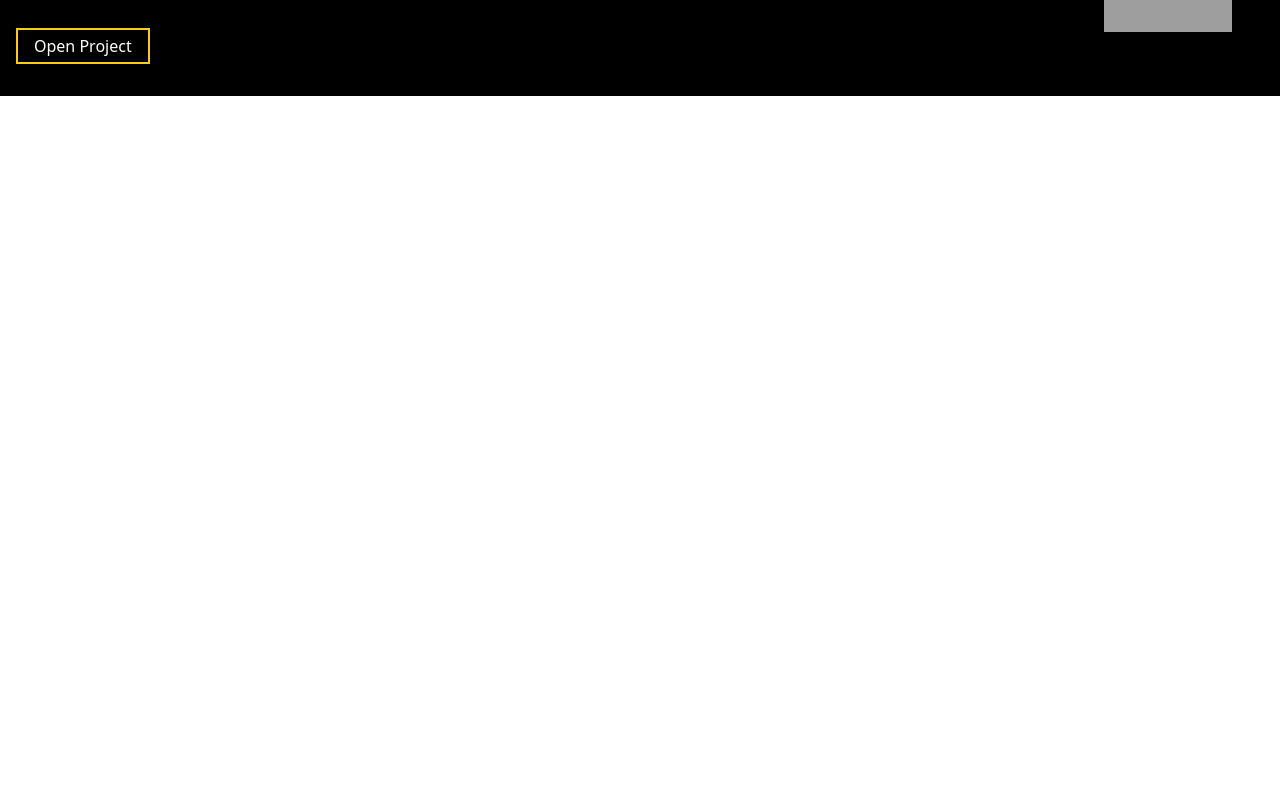
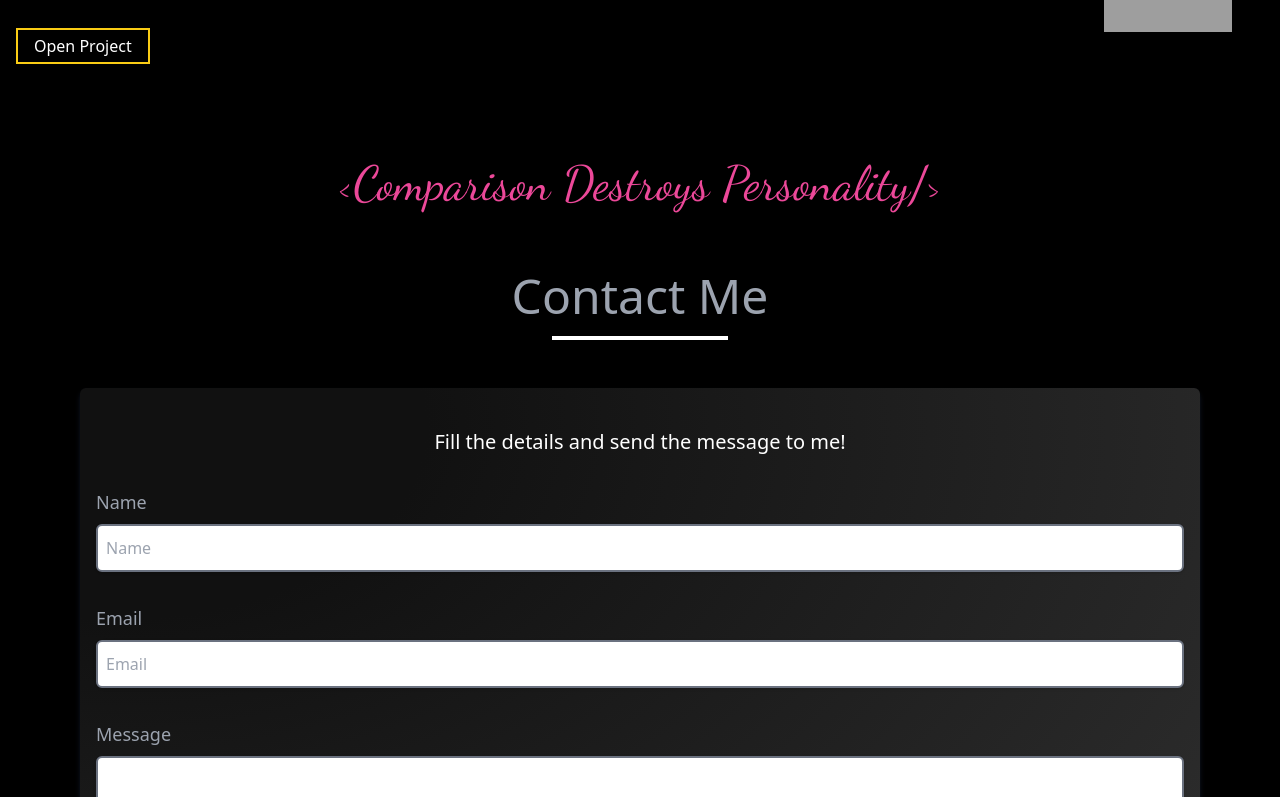
Before and after one commit to Subhadiptech/portfolio, a React (Create React App) app: page / in a window 1280 px wide. Shown: the part 2000-2797 px from the top of the page. Before the commit the page ends 2096 px from the top, so only its background shows below. Built offline with nearby package versions, Linux system fonts and the light colour scheme; grey boxes are pictures that could not be loaded.

Commit message:
contact section done

```diff
--- a/src/App.js
+++ b/src/App.js
@@ -1,6 +1,7 @@
 
 import './App.css';
 import About from './components/About';
+import Contact from './components/Contact';
 import Head from './components/Head';
 import Hero from './components/Hero';
 import Project from './components/Project';
@@ -15,6 +16,8 @@ function App() {
       <About/>
       <Quote quote='think twice code once'/>
       <Project/>
+      <Quote quote='comparison destroys personality'/>
+      <Contact/>
     </div>
   );
 }
--- /dev/null
+++ b/src/components/Contact.jsx
@@ -0,0 +1,60 @@
+import React from 'react'
+import { GrLinkedin,GrTwitter,GrGithub } from 'react-icons/gr'
+
+export default function Contact() {
+    return (
+        <div className='mt-8 pb-8 bg-transaprent '>
+
+
+        <main className='block text-center'>
+
+            <h1 className='mx-auto capitalize text-gray-400 text-5xl'>contact me</h1>
+            <div className='h-1 w-44 bg-white mt-4 mx-auto'></div></main>
+
+
+
+        <main className='mx-4'>
+
+        <article className='mt-12 radial-gradient mx-auto sm:mx-16 rounded-md z-50 shadow-md shadow-gray-900 py-8 px-4'>
+        <h1 className='text-white text-xl text-center mt-2'>Fill the details and send the message to me!</h1>
+
+        <form className='flex flex-col'>
+
+        <label className='text-lg text-gray-400 mt-8 capitalize' for="username">
+        Name
+      </label>
+      <input className='pl-2 mt-2 text-black rounded-md h-12 border-2 border-gray-500 focus:border-yellow-400 focus:border-2  focus:outline-none focus:shadow-outline leading-tight shadow appearance-none' type='text' placeholder='Name' />
+      <label className='text-lg text-gray-400 mt-8 capitalize' for="username">
+      Email
+    </label>
+    <input className='pl-2 mt-2 text-black rounded-md h-12 border-2 border-gray-500 focus:border-yellow-400 focus:border-2   focus:outline-none focus:shadow-outline leading-tight shadow appearance-none' type='email' placeholder='Email' />
+    <label className='text-lg text-gray-400 mt-8 capitalize' for="username">
+        Message
+      </label>
+      <input className='pl-2 mt-2 text-black rounded-md h-32 border-2 border-gray-500 focus:border-yellow-400 focus:border-2   focus:outline-none focus:shadow-outline leading-tight shadow appearance-none' type='text' placeholder='Write your message here ...' />
+
+      <input className='mt-12 h-12 p-1 mx-2 bg-red-500 hover:bg-red-700 rounded-sm text-white' type='submit'/>
+        </form>
+
+        <section className='text-center mt-4'>
+        <h1 className='text-white capitalize'>or connect me on</h1>
+        <ul className='flex justify-center items-center'>
+        <li><a href='https://www.linkedin.com/in/subhadipdhn/' target='_blank' className=''><GrLinkedin className='fill-white py-2 h-8 w-8 mt-4 hover:fill-blue-700' /></a></li>
+        <li><a href='https://twitter.com/Subhadipdhn' target='_blank' className=''><GrTwitter className='fill-white py-2 h-8 mt-4 w-8 hover:fill-sky-500' /></a></li>
+        <li><a href='https://github.com/Subhadiptech' target='_blank' className=''><GrGithub className='fill-white py-2 h-8 mt-4 w-8 hover:fill-slate-600' /></a></li>
+        </ul>
+
+        </section>
+
+        </article>
+
+
+
+
+
+        </main>
+
+
+        </div>
+    )
+}
--- a/src/components/Head.jsx
+++ b/src/components/Head.jsx
@@ -20,7 +20,7 @@ export default function Head() {
                     <li className='p-2'><a className='hover:text-yellow-400' href='#'>About</a></li>
                     <li className='p-2'><a className='hover:text-yellow-400' href='#'>Projects</a></li>
                     <li className='p-2'><a className='hover:text-yellow-400' href='#'>Blog</a></li>
-                    <button className='bg-yellow-400 hover:bg-transparent hover:border-2 hover:border-yellow-400 p-2 mr-4 rounded align-middle text-black hover:text-white'>Contact Me</button>
+                    <button className='bg-yellow-400 hover:bg-transparent hover:border-2 ml-2 hover:border-yellow-400 p-2 mr-4 rounded align-middle text-black hover:text-white'>Contact Me</button>
                 </ul>
                 <button className='sm:hidden' onClick={toggleMenu}><GiHamburgerMenu className='sm:hidden mx-4' /></button>
 
--- a/src/components/Quote.jsx
+++ b/src/components/Quote.jsx
@@ -3,7 +3,7 @@ import React from 'react'
 export default function Quote(props) {
     return (
         <div className='flex justify-center items-center my-16'>
-            <h1 className='text-pink-500 sm:text-5xl text-4xl capitalize  font-Dance text-center'>{`<${props.quote}/>`}"</h1>
+            <h1 className='text-pink-500 sm:text-5xl text-4xl capitalize  font-Dance text-center'>{`<${props.quote}/>`}</h1>
         </div>
     )
 }
```
